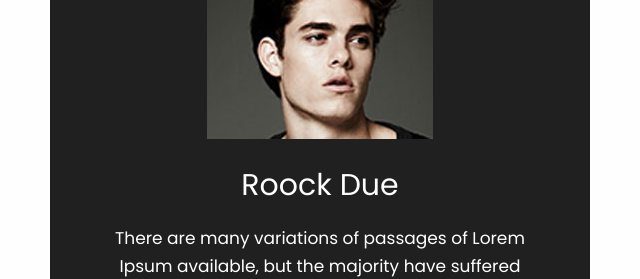
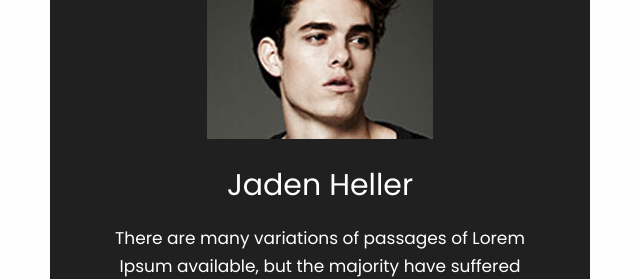
Before and after one commit to webimpactuw/spicyo, a plain HTML site: page index.html in a window 1280 px wide. Shown: the part 3580-3859 px from the top of the page, 320-960 px from the left. Drawn offline with Linux system fonts and the light colour scheme.

Commit message:
Changed the client's name

```diff
--- a/index.html
+++ b/index.html
@@ -379,7 +379,7 @@
       <div class="col-md-6 offset-md-3">
          <div class="Client_box">
            <img src="images/client.jpg" alt="#"/>
-           <h3>Roock Due</h3>
+           <h3>Jaden Heller</h3>
            <p>There are many variations of passages of Lorem Ipsum available, but the majority have suffered alteration in some form, by injected humour, or randomised words which don’t look even slightly believable. If you are going to use a passage of Lorem Ipsum, you need to be sure there isn’t anything embarrassing hidden in the middle of text.</p>
            <i><img src="images/client_icon.png" alt="#"/></i>
          </div>
```
